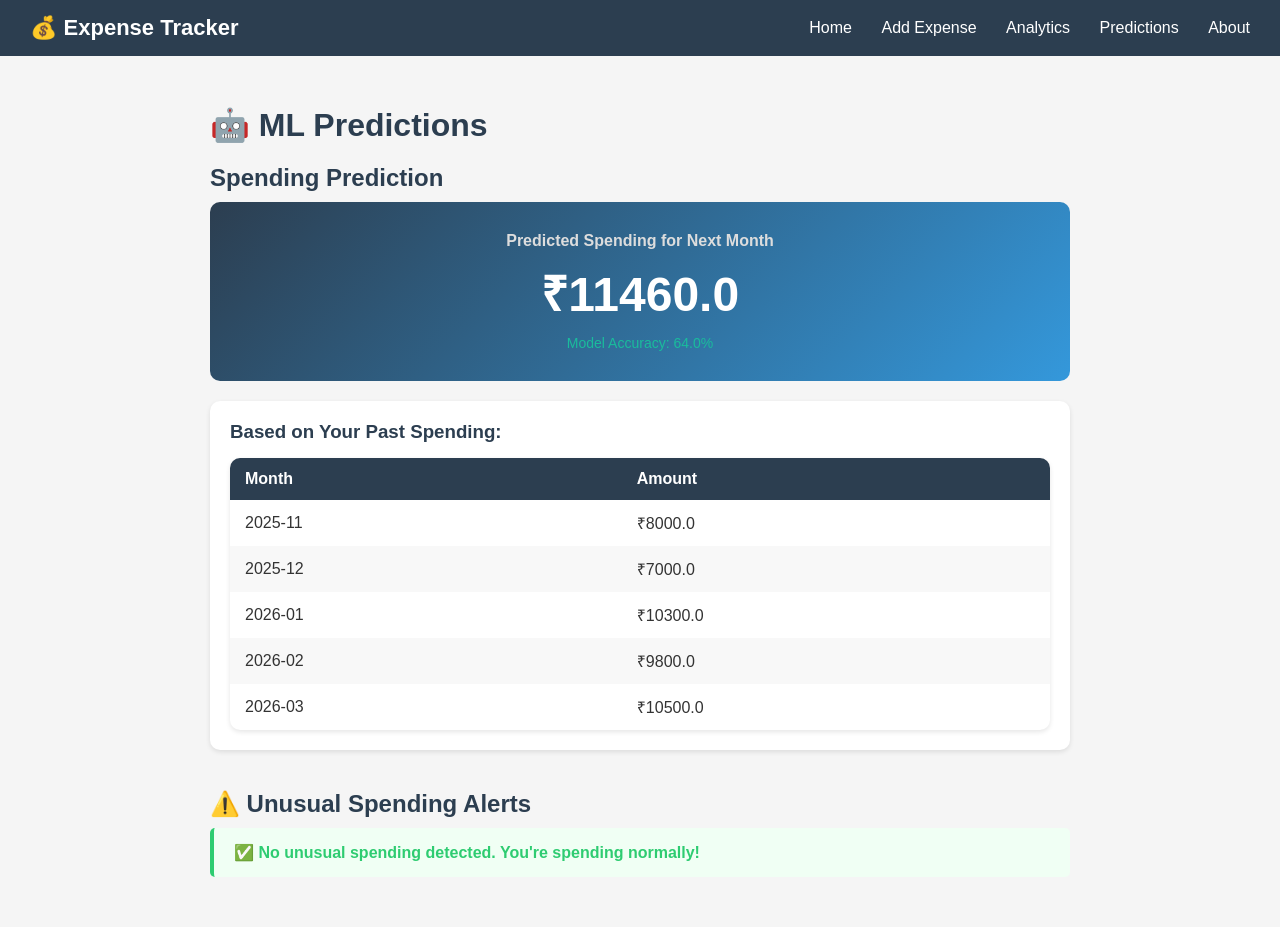
After one commit to tusharyadav869/Smart-Expense-Tracker, a Flask app: page /predictions in a window 1280 px wide. The commit adds this page. Run offline with Flask 3, Linux system fonts and the light colour scheme; data comes from the database, SQL or seed files in the repository; both versions use the stored data as it was after the commit.

Commit message:
Task 7: Fixed anomaly detection to check monthly totals

```diff
--- a/app.py
+++ b/app.py
@@ -1,6 +1,7 @@
 from flask import Flask, render_template, request, redirect, url_for
 import sqlite3
 from analytics import get_summary, get_category_chart, get_monthly_chart
+from ml_model import predict_spending, detect_anomalies
 
 app = Flask(__name__)
 
@@ -129,5 +130,13 @@ def analytics():
                            bar_chart=bar_chart
                            )
 
+@app.route('/predictions')
+def predictions():
+    result = predict_spending()
+    anomalies = detect_anomalies()
+    return render_template('predictions.html',
+                           result=result,
+                           anomalies=anomalies)
+
 if __name__ == '__main__':
     app.run(debug=True)
--- /dev/null
+++ b/ml_model.py
@@ -0,0 +1,131 @@
+import sqlite3
+import pandas as pd
+import numpy as np
+from sklearn.linear_model import LinearRegression
+
+
+def predict_spending():
+    """Predict next month's spending using Linear Regression"""
+
+    conn = sqlite3.connect('expenses.db')
+    df = pd.read_sql_query('SELECT * FROM expenses', conn)
+    conn.close()
+
+    if len(df) == 0:
+        return {
+            'status': 'error',
+            'message': 'No expenses found. Add some expenses first!'
+        }
+
+    # Convert date to datetime
+    df['date'] = pd.to_datetime(df['date'])
+
+    # Group by month
+    df['month'] = df['date'].dt.strftime('%Y-%m')
+    monthly = df.groupby('month')['amount'].sum().reset_index()
+
+    # Need at least 2 months of data
+    if len(monthly) < 2:
+        return {
+            'status': 'error',
+            'message': 'Need at least 2 months of data to predict. Add more expenses!'
+        }
+
+    # Prepare data for ML
+    X = np.array(range(1, len(monthly) + 1)).reshape(-1, 1)
+    y = monthly['amount'].values
+
+    # Train model
+    model = LinearRegression()
+    model.fit(X, y)
+
+    # Predict next month
+    next_month_num = len(monthly) + 1
+    prediction = model.predict([[next_month_num]])[0]
+
+    # Make sure prediction is not negative
+    if prediction < 0:
+        prediction = 0
+
+    # Calculate accuracy (R² score)
+    score = model.score(X, y)
+
+    # Get month names for display
+    month_names = monthly['month'].tolist()
+    month_amounts = monthly['amount'].tolist()
+
+    return {
+        'status': 'success',
+        'prediction': round(prediction, 2),
+        'score': round(score * 100, 1),
+        'month_names': month_names,
+        'month_amounts': month_amounts,
+        'next_month': next_month_num
+    }
+
+
+def detect_anomalies():
+    """Find unusual spending patterns"""
+
+    conn = sqlite3.connect('expenses.db')
+    df = pd.read_sql_query('SELECT * FROM expenses', conn)
+    conn.close()
+
+    if len(df) < 3:
+        return []
+
+    alerts = []
+
+    # ========================================
+    # CHECK 1: Unusual INDIVIDUAL expenses
+    # ========================================
+    categories = df['category'].unique()
+
+    for cat in categories:
+        cat_data = df[df['category'] == cat]['amount']
+
+        if len(cat_data) < 3:
+            continue
+
+        mean = cat_data.mean()
+        std = cat_data.std()
+
+        if std == 0:
+            continue
+
+        for index, row in df[df['category'] == cat].iterrows():
+            amount = row['amount']
+            if amount > mean + 2 * std:
+                alerts.append({
+                    'type': 'single',
+                    'message': f"₹{amount} on {cat} is unusually HIGH (your average {cat} expense is ₹{round(mean, 2)})",
+                    'detail': f"{row['description']} | {row['date']}"
+                })
+
+    # ========================================
+    # CHECK 2: Unusual MONTHLY totals
+    # ========================================
+    df['date'] = pd.to_datetime(df['date'])
+    df['month'] = df['date'].dt.strftime('%Y-%m')
+    monthly = df.groupby('month')['amount'].sum()
+
+    if len(monthly) >= 3:
+        mean_monthly = monthly.mean()
+        std_monthly = monthly.std()
+
+        if std_monthly > 0:
+            for month, total in monthly.items():
+                if total > mean_monthly + 1.5 * std_monthly:
+                    alerts.append({
+                        'type': 'monthly',
+                        'message': f"Month {month}: ₹{total} is unusually HIGH (your average monthly spending is ₹{round(mean_monthly, 2)})",
+                        'detail': f"This is ₹{round(total - mean_monthly, 2)} more than your average month"
+                    })
+                elif total < mean_monthly - 1.5 * std_monthly:
+                    alerts.append({
+                        'type': 'monthly',
+                        'message': f"Month {month}: ₹{total} is unusually LOW (your average monthly spending is ₹{round(mean_monthly, 2)})",
+                        'detail': f"This is ₹{round(mean_monthly - total, 2)} less than your average month"
+                    })
+
+    return alerts
--- a/requirements.txt
+++ b/requirements.txt
@@ -1 +1,4 @@
 flask
+pandas
+matplotlib
+scikit-learn
--- a/static/style.css
+++ b/static/style.css
@@ -304,3 +304,86 @@ h2 {
     max-width: 100%;
     height: auto;
 }
+
+/* PREDICTION SECTION */
+.prediction-section {
+    margin-top: 20px;
+}
+
+.prediction-card {
+    background: linear-gradient(135deg, #2c3e50, #3498db);
+    color: white;
+    padding: 30px;
+    border-radius: 10px;
+    text-align: center;
+    margin-bottom: 20px;
+}
+
+.prediction-card h3 {
+    color: #ddd;
+    font-size: 16px;
+    margin-bottom: 10px;
+}
+
+.prediction-amount {
+    font-size: 48px;
+    font-weight: bold;
+    margin: 10px 0;
+}
+
+.prediction-accuracy {
+    font-size: 14px;
+    color: #1abc9c;
+}
+
+.prediction-details {
+    background: white;
+    padding: 20px;
+    border-radius: 10px;
+    box-shadow: 0 2px 5px rgba(0,0,0,0.1);
+}
+
+.prediction-details h3 {
+    margin-bottom: 15px;
+    color: #2c3e50;
+}
+
+.prediction-error {
+    background: #fff3cd;
+    padding: 20px;
+    border-radius: 10px;
+    color: #856404;
+    text-align: center;
+}
+
+/* ANOMALY SECTION */
+.anomaly-card {
+    background: #fff5f5;
+    border-left: 4px solid #e74c3c;
+    padding: 15px 20px;
+    border-radius: 5px;
+    margin-bottom: 10px;
+}
+
+.anomaly-message {
+    font-weight: bold;
+    color: #e74c3c;
+    margin-bottom: 5px;
+}
+
+.anomaly-detail {
+    color: #888;
+    font-size: 14px;
+}
+
+.no-anomaly {
+    background: #f0fff4;
+    border-left: 4px solid #2ecc71;
+    padding: 15px 20px;
+    border-radius: 5px;
+}
+
+.no-anomaly p {
+    color: #2ecc71;
+    font-weight: bold;
+}
--- a/templates/base.html
+++ b/templates/base.html
@@ -15,6 +15,7 @@
             <a href="/">Home</a>
             <a href="/add">Add Expense</a>
             <a href="/analytics">Analytics</a>
+            <a href="/predictions">Predictions</a>
             <a href="/about">About</a>
         </div>
     </nav>
--- /dev/null
+++ b/templates/predictions.html
@@ -0,0 +1,62 @@
+{% extends 'base.html' %}
+
+{% block content %}
+<h1>🤖 ML Predictions</h1>
+
+<!-- PREDICTION SECTION -->
+<div class="prediction-section">
+    <h2>Spending Prediction</h2>
+
+    {% if result.status == 'success' %}
+    <div class="prediction-card">
+        <h3>Predicted Spending for Next Month</h3>
+        <p class="prediction-amount">₹{{ result.prediction }}</p>
+        <p class="prediction-accuracy">Model Accuracy: {{ result.score }}%</p>
+    </div>
+
+    <div class="prediction-details">
+        <h3>Based on Your Past Spending:</h3>
+        <table>
+            <thead>
+                <tr>
+                    <th>Month</th>
+                    <th>Amount</th>
+                </tr>
+            </thead>
+            <tbody>
+                {% for i in range(result.month_names | length) %}
+                <tr>
+                    <td>{{ result.month_names[i] }}</td>
+                    <td>₹{{ result.month_amounts[i] }}</td>
+                </tr>
+                {% endfor %}
+            </tbody>
+        </table>
+    </div>
+
+    {% else %}
+    <div class="prediction-error">
+        <p>{{ result.message }}</p>
+    </div>
+    {% endif %}
+</div>
+
+<!-- ANOMALY SECTION -->
+<div class="anomaly-section">
+    <h2 style="margin-top: 40px;">⚠️ Unusual Spending Alerts</h2>
+
+    {% if anomalies %}
+    {% for alert in anomalies %}
+    <div class="anomaly-card">
+        <p class="anomaly-message">{{ alert.message }}</p>
+        <p class="anomaly-detail">{{ alert.detail }}</p>
+    </div>
+    {% endfor %}
+    {% else %}
+    <div class="no-anomaly">
+        <p>✅ No unusual spending detected. You're spending normally!</p>
+    </div>
+    {% endif %}
+</div>
+
+{% endblock %}
```
Also changed, not shown: expenses.db.
